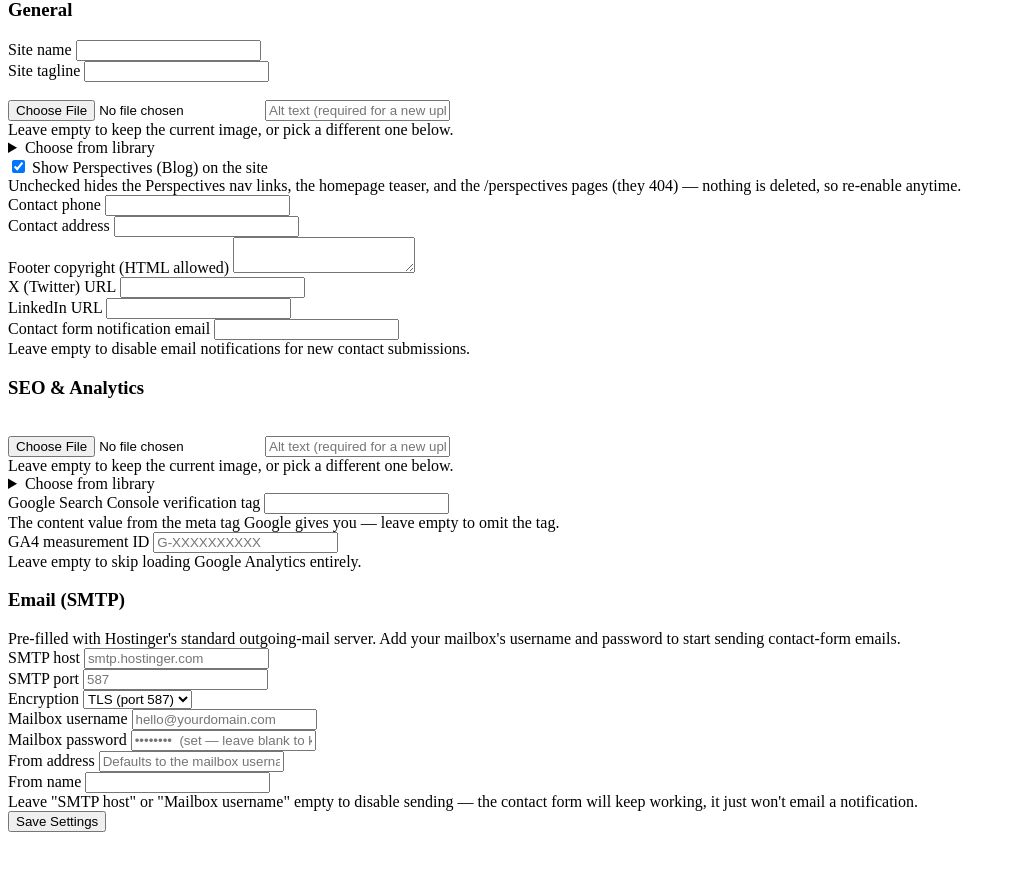
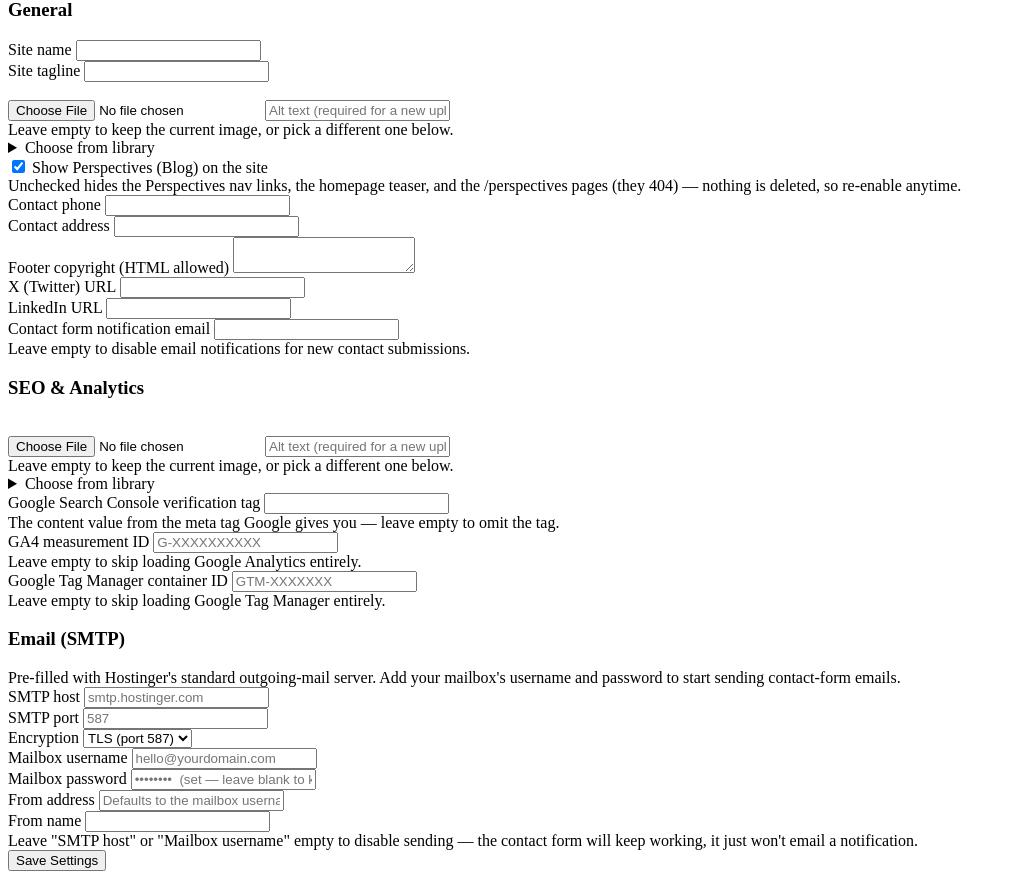
Before and after one commit to Viendigitaldev/echos, a PHP site: template src/Views/admin/settings/index.php in a window 1280 px wide. Shown: the part 231-1110 px from the top of the page, without its empty margins (0-1016 px from the left). Before the commit the page ends 1063 px from the top, so only its background shows below. Run offline with PHP 8.4, Linux system fonts and the light colour scheme; the template is opened without the code that fills it: most values are stand-ins (such as "Sample title", 1, 10 or a date in 2020); data that the repository does not hold is empty.

Commit message:
Add GTM support and redirect old HubSpot URLs for the echo-s.ai domain cutover
- New gtm_container_id setting + admin field; when set, wires Google
  Tag Manager the same way GA4 already works (external gtm.js reading
  the ID from a data attribute, no inline script) plus the required
  <noscript> fallback iframe.
- Seeds 3 redirects (/about-us -> /about, /contact-us -> /contact,
  /deep-tech-implementations -> /applications) so the old HubSpot
  site's indexed URLs 301 instead of 404ing once DNS points here.

Co-Authored-By: Claude Sonnet 5 <noreply@anthropic.com>

```diff
--- a/database/seed.php
+++ b/database/seed.php
@@ -345,6 +345,7 @@ BODY;
     $setting->execute(['key' => 'default_og_image', 'value' => '']);
     $setting->execute(['key' => 'google_site_verification', 'value' => '']);
     $setting->execute(['key' => 'ga_measurement_id', 'value' => '']);
+    $setting->execute(['key' => 'gtm_container_id', 'value' => '']);
     $setting->execute(['key' => 'blog_enabled', 'value' => '0']);
 
     // --------------------------------------------------------------- admin user
--- a/src/Controllers/Admin/SettingsController.php
+++ b/src/Controllers/Admin/SettingsController.php
@@ -12,7 +12,7 @@ final class SettingsController extends AdminController
     private const TEXT_KEYS = [
         'site_name', 'site_tagline', 'contact_phone', 'contact_address',
         'footer_copyright', 'social_x_url', 'social_linkedin_url', 'contact_notify_email',
-        'google_site_verification', 'ga_measurement_id',
+        'google_site_verification', 'ga_measurement_id', 'gtm_container_id',
     ];
 
     private const IMAGE_KEYS = ['site_logo', 'default_og_image'];
--- a/src/Views/admin/settings/index.php
+++ b/src/Views/admin/settings/index.php
@@ -84,6 +84,11 @@
                 <input type="text" id="ga_measurement_id" name="ga_measurement_id" value="<?= e($values['ga_measurement_id']) ?>" placeholder="G-XXXXXXXXXX">
                 <div class="hint">Leave empty to skip loading Google Analytics entirely.</div>
             </div>
+            <div class="form-group">
+                <label for="gtm_container_id">Google Tag Manager container ID</label>
+                <input type="text" id="gtm_container_id" name="gtm_container_id" value="<?= e($values['gtm_container_id']) ?>" placeholder="GTM-XXXXXXX">
+                <div class="hint">Leave empty to skip loading Google Tag Manager entirely.</div>
+            </div>
         </div>
 
         <h3>Email (SMTP)</h3>
```
Also changed, not shown: src/Services/AssetManager.php (+11 -0 lines), src/Views/layouts/main.php (+9 -0 lines), database/migrations/016_add_gtm_setting_and_domain_redirects.sql (added), public/assets/js/gtm.js (added).
